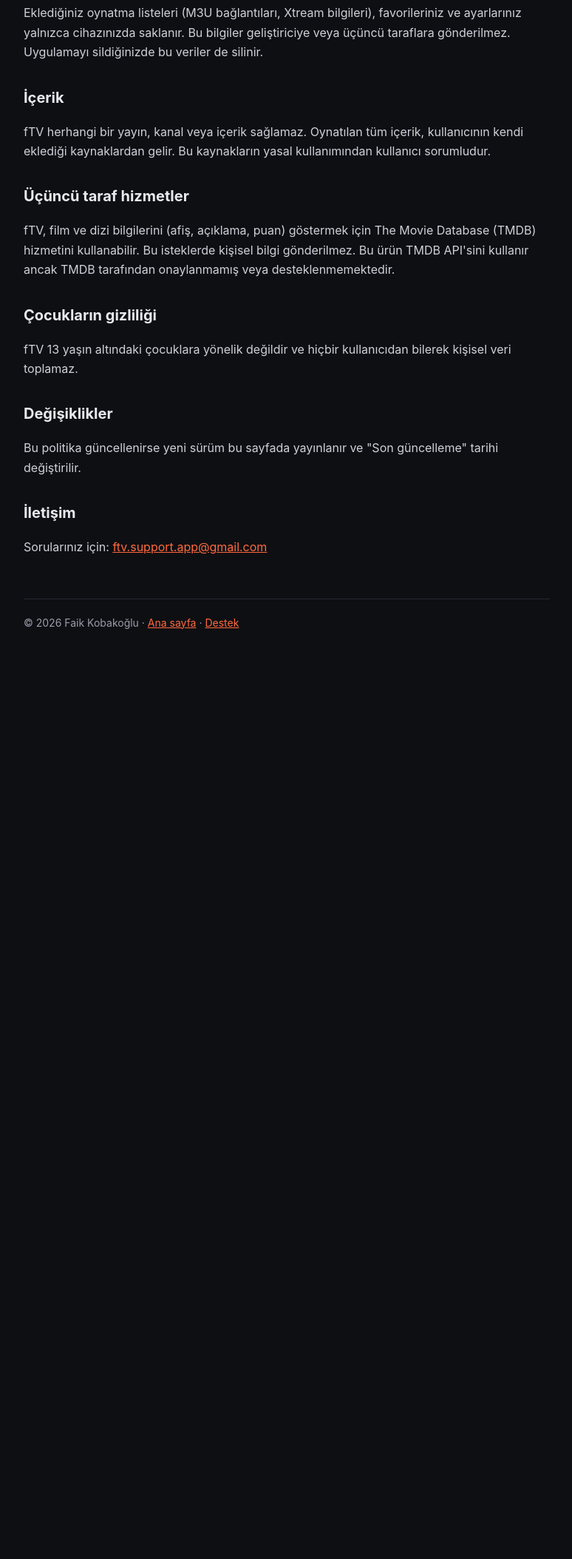
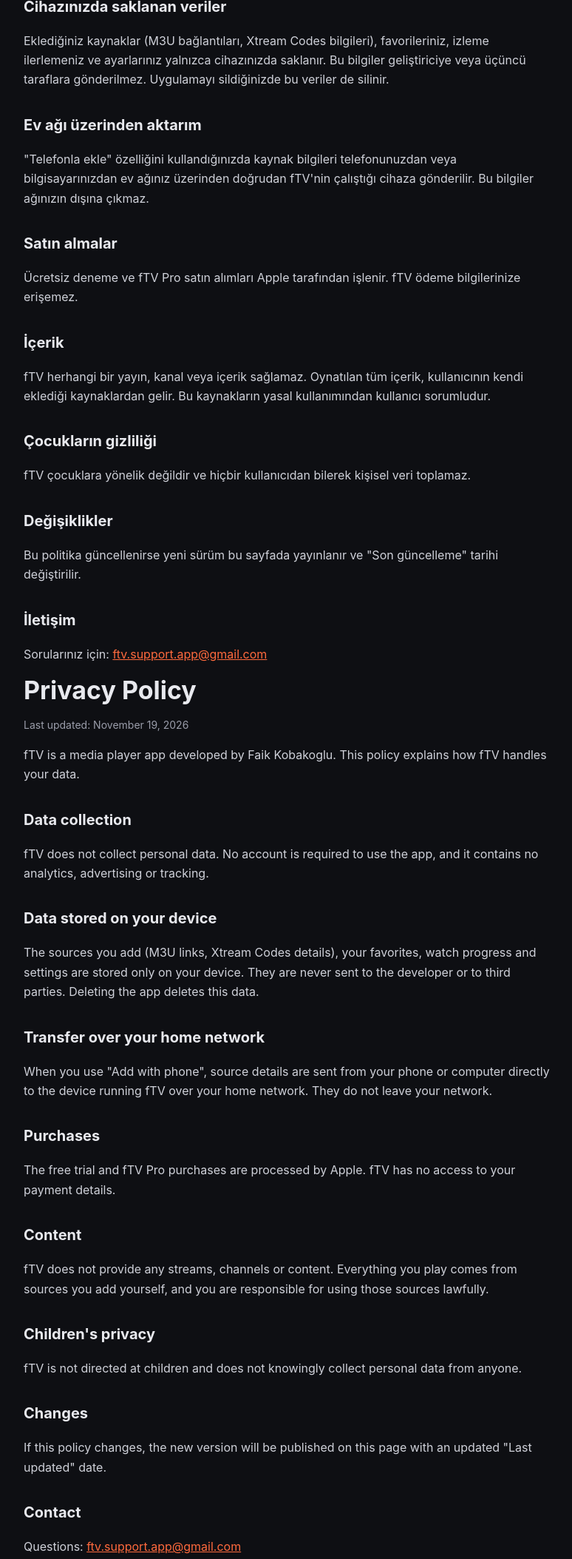
Before and after one commit to faikkobakoglu/ftv-site, a plain HTML site: page privacy.html in a window 1280 px wide. Shown: the part 489-2596 px from the top of the page at 74% size, without its empty margins (252-1026 px from the left). Before the commit the page ends 1414 px from the top, so only its background shows below. Drawn offline with Linux system fonts and the light colour scheme.

Commit message:
Gizlilik politikası: Türkçe + İngilizce; TMDB kaldırıldı, ev ağı aktarımı ve satın almalar eklendi
Co-Authored-By: Claude Opus 5.5 <noreply@anthropic.com>

```diff
--- a/privacy.html
+++ b/privacy.html
@@ -3,7 +3,7 @@
 <head>
   <meta charset="utf-8">
   <meta name="viewport" content="width=device-width, initial-scale=1">
-  <title>Gizlilik Politikası – fTV</title>
+  <title>Gizlilik Politikası / Privacy Policy – fTV</title>
   <link rel="stylesheet" href="style.css">
 </head>
 <body>
@@ -17,8 +17,11 @@
       </nav>
     </header>
 
+    <p class="muted"><a href="#tr">Türkçe</a> · <a href="#en">English</a></p>
+
+    <section id="tr" lang="tr">
       <h1>Gizlilik Politikası</h1>
-    <p class="muted">Son güncelleme: 11 Kasım 2026</p>
+      <p class="muted">Son güncelleme: 19 Kasım 2026</p>
 
       <p>fTV, Faik Kobakoğlu tarafından geliştirilen bir medya oynatıcı uygulamasıdır. Bu politika, fTV'nin verilerinizi nasıl ele aldığını açıklar.</p>
 
@@ -26,22 +29,57 @@
       <p>fTV kişisel veri toplamaz. Uygulamayı kullanmak için hesap oluşturmanız gerekmez. Uygulamada analitik, reklam veya izleme aracı bulunmaz.</p>
 
       <h2>Cihazınızda saklanan veriler</h2>
-    <p>Eklediğiniz oynatma listeleri (M3U bağlantıları, Xtream bilgileri), favorileriniz ve ayarlarınız yalnızca cihazınızda saklanır. Bu bilgiler geliştiriciye veya üçüncü taraflara gönderilmez. Uygulamayı sildiğinizde bu veriler de silinir.</p>
+      <p>Eklediğiniz kaynaklar (M3U bağlantıları, Xtream Codes bilgileri), favorileriniz, izleme ilerlemeniz ve ayarlarınız yalnızca cihazınızda saklanır. Bu bilgiler geliştiriciye veya üçüncü taraflara gönderilmez. Uygulamayı sildiğinizde bu veriler de silinir.</p>
+
+      <h2>Ev ağı üzerinden aktarım</h2>
+      <p>"Telefonla ekle" özelliğini kullandığınızda kaynak bilgileri telefonunuzdan veya bilgisayarınızdan ev ağınız üzerinden doğrudan fTV'nin çalıştığı cihaza gönderilir. Bu bilgiler ağınızın dışına çıkmaz.</p>
+
+      <h2>Satın almalar</h2>
+      <p>Ücretsiz deneme ve fTV Pro satın alımları Apple tarafından işlenir. fTV ödeme bilgilerinize erişemez.</p>
 
       <h2>İçerik</h2>
       <p>fTV herhangi bir yayın, kanal veya içerik sağlamaz. Oynatılan tüm içerik, kullanıcının kendi eklediği kaynaklardan gelir. Bu kaynakların yasal kullanımından kullanıcı sorumludur.</p>
 
-    <h2>Üçüncü taraf hizmetler</h2>
-    <p>fTV, film ve dizi bilgilerini (afiş, açıklama, puan) göstermek için The Movie Database (TMDB) hizmetini kullanabilir. Bu isteklerde kişisel bilgi gönderilmez. Bu ürün TMDB API'sini kullanır ancak TMDB tarafından onaylanmamış veya desteklenmemektedir.</p>
-
       <h2>Çocukların gizliliği</h2>
-    <p>fTV 13 yaşın altındaki çocuklara yönelik değildir ve hiçbir kullanıcıdan bilerek kişisel veri toplamaz.</p>
+      <p>fTV çocuklara yönelik değildir ve hiçbir kullanıcıdan bilerek kişisel veri toplamaz.</p>
 
       <h2>Değişiklikler</h2>
       <p>Bu politika güncellenirse yeni sürüm bu sayfada yayınlanır ve "Son güncelleme" tarihi değiştirilir.</p>
 
       <h2>İletişim</h2>
       <p>Sorularınız için: <a href="mailto:ftv.support.app@gmail.com">ftv.support.app@gmail.com</a></p>
+    </section>
+
+    <section id="en" lang="en">
+      <h1>Privacy Policy</h1>
+      <p class="muted">Last updated: November 19, 2026</p>
+
+      <p>fTV is a media player app developed by Faik Kobakoglu. This policy explains how fTV handles your data.</p>
+
+      <h2>Data collection</h2>
+      <p>fTV does not collect personal data. No account is required to use the app, and it contains no analytics, advertising or tracking.</p>
+
+      <h2>Data stored on your device</h2>
+      <p>The sources you add (M3U links, Xtream Codes details), your favorites, watch progress and settings are stored only on your device. They are never sent to the developer or to third parties. Deleting the app deletes this data.</p>
+
+      <h2>Transfer over your home network</h2>
+      <p>When you use "Add with phone", source details are sent from your phone or computer directly to the device running fTV over your home network. They do not leave your network.</p>
+
+      <h2>Purchases</h2>
+      <p>The free trial and fTV Pro purchases are processed by Apple. fTV has no access to your payment details.</p>
+
+      <h2>Content</h2>
+      <p>fTV does not provide any streams, channels or content. Everything you play comes from sources you add yourself, and you are responsible for using those sources lawfully.</p>
+
+      <h2>Children's privacy</h2>
+      <p>fTV is not directed at children and does not knowingly collect personal data from anyone.</p>
+
+      <h2>Changes</h2>
+      <p>If this policy changes, the new version will be published on this page with an updated "Last updated" date.</p>
+
+      <h2>Contact</h2>
+      <p>Questions: <a href="mailto:ftv.support.app@gmail.com">ftv.support.app@gmail.com</a></p>
+    </section>
 
     <footer class="muted">
       © 2026 Faik Kobakoğlu · <a href="index.html">Ana sayfa</a> · <a href="support.html">Destek</a>
```
Lines whose indentation alone changed are shown as unchanged.
